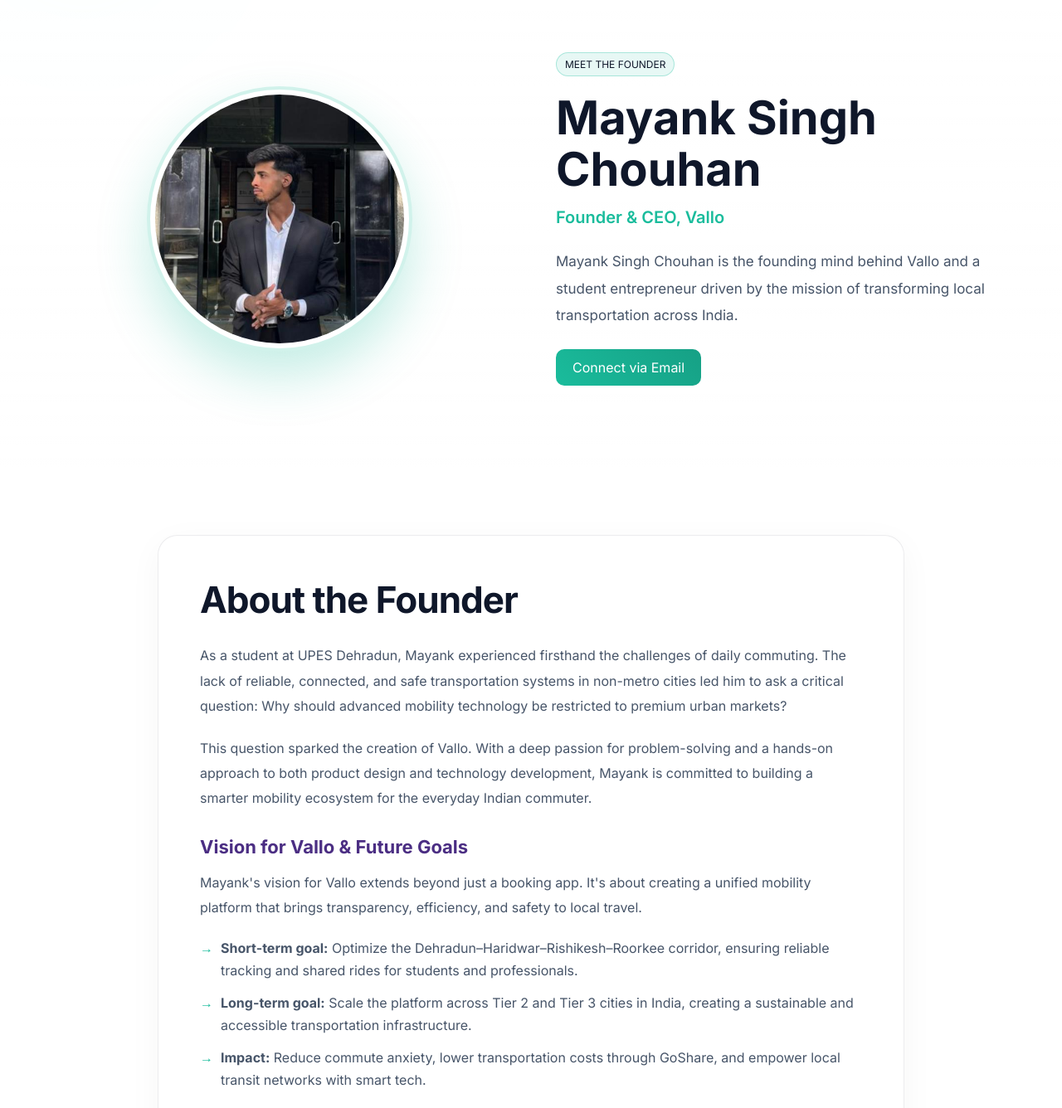
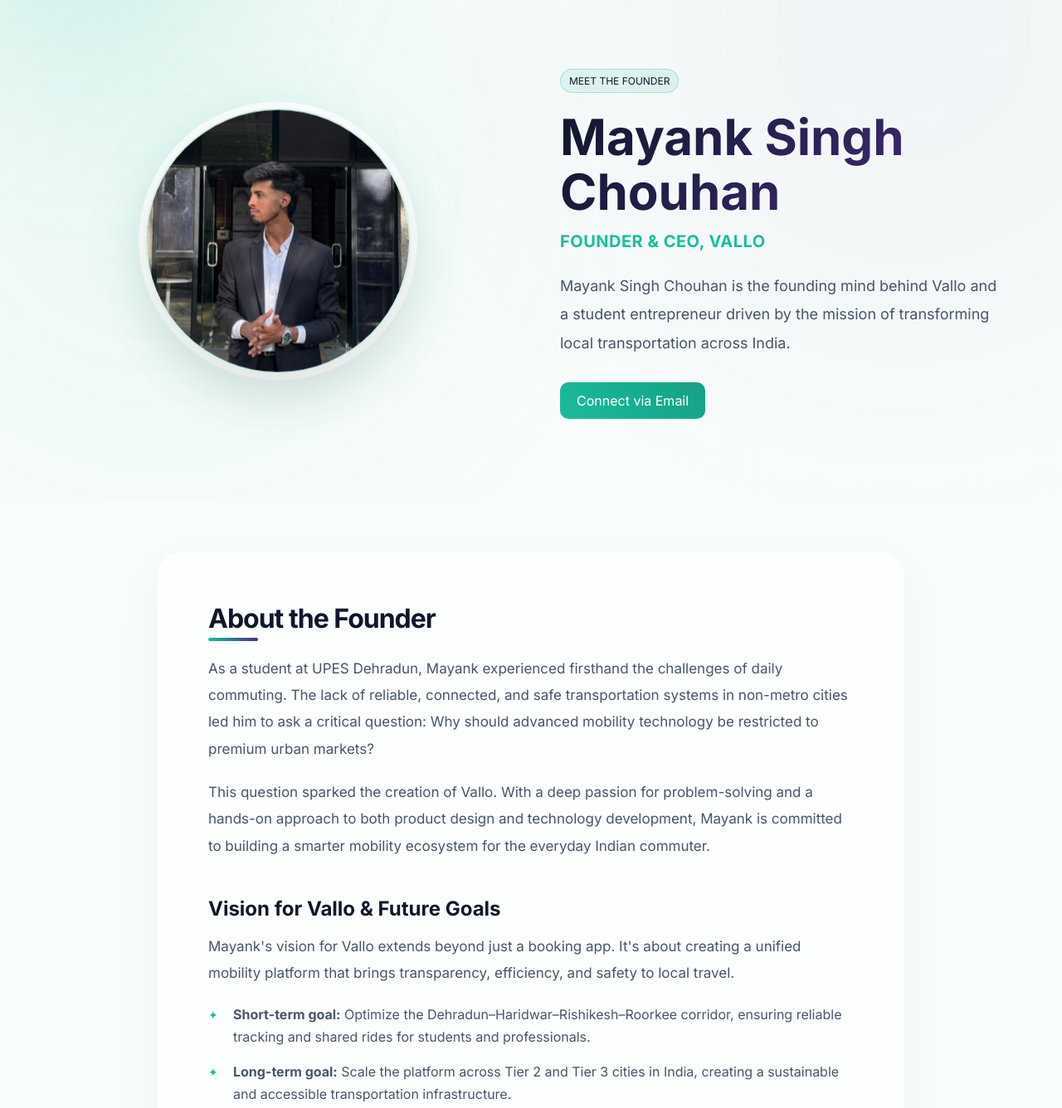
Before and after one commit to MayankSinghChouhann/vallo-website-, a website: page mayank-singh-chouhan.html in a window 1280 px wide. Shown: the part 200-1536 px from the top of the page at 83% size. Drawn offline with Linux system fonts and the light colour scheme; files whose address does not match are found by name.

Commit message:
Enhance mobile layout, team cards, and founder page

```diff
--- a/mayank-singh-chouhan.html
+++ b/mayank-singh-chouhan.html
@@ -18,37 +18,94 @@
 
 <style>
 /* FOUNDER PAGE SPECIFIC STYLES */
+body {
+  background: #f8fcfb; /* Slightly teal-tinted background */
+}
+
+/* Add an animated subtle gradient mesh background */
+.founder-page-bg {
+  position: fixed;
+  top: 0;
+  left: 0;
+  width: 100vw;
+  height: 100vh;
+  z-index: -2;
+  background: radial-gradient(circle at 15% 50%, rgba(26,188,156,0.06), transparent 50%),
+              radial-gradient(circle at 85% 30%, rgba(75,46,131,0.04), transparent 50%);
+}
+
 .founder-hero {
-  padding: 140px 0 100px;
-  background: linear-gradient(to bottom, rgba(255,255,255,0.9), rgba(255,255,255,1));
+  padding: 160px 0 100px;
+  position: relative;
+  overflow: hidden;
 }
 
 .founder-grid {
   display: grid;
   grid-template-columns: 1fr 1fr;
-  gap: 60px;
+  gap: 70px;
   align-items: center;
 }
 
+.founder-info {
+  animation: slideUpFade 0.8s ease forwards;
+}
+
+@keyframes slideUpFade {
+  from { opacity: 0; transform: translateY(30px); }
+  to { opacity: 1; transform: translateY(0); }
+}
+
 .founder-info h1 {
-  font-size: 56px;
+  font-size: 60px;
   line-height: 1.1;
   margin-bottom: 15px;
   color: #0f172a;
+  background: linear-gradient(135deg, #0f172a 0%, #4B2E83 100%);
+  -webkit-background-clip: text;
+  -webkit-text-fill-color: transparent;
 }
 
 .founder-info .role {
   font-size: 20px;
   color: #1ABC9C;
-  font-weight: 600;
+  font-weight: 700;
   margin-bottom: 25px;
+  letter-spacing: 0.5px;
+  text-transform: uppercase;
 }
 
 .founder-info p {
-  font-size: 17px;
+  font-size: 18px;
   line-height: 1.9;
   color: #475569;
-  margin-bottom: 25px;
+  margin-bottom: 30px;
+}
+
+/* AVATAR FLOATING & GLOW */
+.avatar-container {
+  position: relative;
+  display: inline-block;
+}
+
+.avatar-container::before {
+  content: "";
+  position: absolute;
+  top: 50%;
+  left: 50%;
+  transform: translate(-50%, -50%);
+  width: 360px;
+  height: 360px;
+  border-radius: 50%;
+  background: radial-gradient(circle, rgba(26,188,156,0.3), transparent 70%);
+  filter: blur(40px);
+  z-index: -1;
+  animation: pulseGlow 4s ease-in-out infinite alternate;
+}
+
+@keyframes pulseGlow {
+  0% { opacity: 0.6; transform: translate(-50%, -50%) scale(0.9); }
+  100% { opacity: 1; transform: translate(-50%, -50%) scale(1.1); }
 }
 
 .founder-avatar-large {
@@ -56,19 +113,23 @@
   height: 320px;
   border-radius: 50%;
   object-fit: cover;
-  box-shadow: 0 30px 60px rgba(26,188,156,0.25);
+  box-shadow: 0 30px 60px rgba(0,0,0,0.1), 0 0 0 8px rgba(255,255,255,0.8);
   margin: auto;
   display: block;
   background: #ffffff;
-  padding: 6px;
-  border: 4px solid rgba(26,188,156,0.2);
-  transition: transform 0.4s ease, box-shadow 0.4s ease, border-color 0.4s ease;
+  border: 2px solid rgba(26,188,156,0.2);
+  transition: transform 0.6s cubic-bezier(0.25, 0.46, 0.45, 0.94), box-shadow 0.6s ease;
+  animation: floatAvatar 6s ease-in-out infinite;
+}
+
+@keyframes floatAvatar {
+  0%, 100% { transform: translateY(0px); }
+  50% { transform: translateY(-15px); }
 }
 
 .founder-avatar-large:hover {
-  transform: scale(1.03);
-  border-color: #1ABC9C;
-  box-shadow: 0 35px 70px rgba(26,188,156,0.35);
+  transform: translateY(-20px) scale(1.05);
+  box-shadow: 0 40px 80px rgba(26,188,156,0.3), 0 0 0 12px rgba(255,255,255,0.9);
 }
 
 .connect-buttons {
@@ -76,70 +137,118 @@
   gap: 15px;
 }
 
+/* GLASSMORPHISM CARD */
 .content-section {
-  padding: 80px 0;
+  padding: 60px 0 120px;
 }
 
 .content-card {
   max-width: 900px;
   margin: 0 auto 50px;
-  background: #ffffff;
-  border-radius: 24px;
-  padding: 50px;
-  border: 1px solid rgba(15,23,42,0.08);
-  box-shadow: 0 10px 40px rgba(0,0,0,0.04);
+  background: rgba(255, 255, 255, 0.7);
+  backdrop-filter: blur(20px);
+  -webkit-backdrop-filter: blur(20px);
+  border-radius: 30px;
+  padding: 60px;
+  border: 1px solid rgba(255, 255, 255, 0.8);
+  box-shadow: 0 20px 60px rgba(0,0,0,0.04), inset 0 0 0 1px rgba(255,255,255,0.5);
+  transition: transform 0.4s ease;
+}
+
+.content-card:hover {
+  transform: translateY(-5px);
 }
 
 .content-card h2 {
   text-align: left;
   margin-bottom: 25px;
   color: #0f172a;
+  font-size: 32px;
+  position: relative;
+  display: inline-block;
+}
+
+.content-card h2::after {
+  content: "";
+  position: absolute;
+  left: 0;
+  bottom: -8px;
+  width: 60px;
+  height: 4px;
+  background: linear-gradient(90deg, #1ABC9C, #4B2E83);
+  border-radius: 2px;
 }
 
 .content-card h3 {
-  color: #4B2E83;
-  margin-top: 30px;
+  color: #0f172a;
+  margin-top: 45px;
   margin-bottom: 15px;
-  font-size: 22px;
+  font-size: 24px;
+  font-weight: 700;
 }
 
 .content-card p {
   line-height: 1.9;
   margin-bottom: 20px;
   color: #475569;
-  font-size: 16px;
+  font-size: 17px;
 }
 
 .content-card ul {
   list-style: none;
   padding: 0;
-  margin-bottom: 20px;
+  margin-bottom: 30px;
 }
 
 .content-card ul li {
   position: relative;
-  padding-left: 25px;
-  margin-bottom: 12px;
+  padding-left: 30px;
+  margin-bottom: 15px;
   color: #475569;
   line-height: 1.7;
+  font-size: 16px;
 }
 
 .content-card ul li::before {
-  content: "→";
+  content: "✦";
   position: absolute;
   left: 0;
+  top: 2px;
   color: #1ABC9C;
-  font-weight: bold;
+  font-size: 14px;
+}
+
+.content-card em {
+  display: block;
+  font-size: 20px;
+  color: #4B2E83;
+  font-weight: 600;
+  text-align: center;
+  margin-top: 50px;
+  padding: 30px;
+  background: linear-gradient(to right, rgba(26,188,156,0.05), rgba(75,46,131,0.05));
+  border-radius: 16px;
+  border-left: 4px solid #1ABC9C;
 }
 
 @media(max-width: 900px){
   .founder-grid {
     grid-template-columns: 1fr;
     text-align: center;
+    gap: 40px;
   }
 
   .founder-info h1 {
     font-size: 42px;
+  }
+
+  .content-card h2::after {
+    left: 50%;
+    transform: translateX(-50%);
+  }
+  .content-card h2 {
+    text-align: center;
+    display: block;
   }
 
   .connect-buttons {
@@ -147,7 +256,13 @@
   }
 
   .content-card {
-    padding: 30px;
+    padding: 30px 20px;
+    border-radius: 20px;
+  }
+
+  .founder-avatar-large {
+    width: 260px;
+    height: 260px;
   }
 }
 </style>
@@ -155,6 +270,7 @@
 
 <body>
 
+<div class="founder-page-bg"></div>
 <div class="bg-glow"></div>
 
 <!-- NAVBAR -->
@@ -186,7 +302,7 @@
 <!-- HERO -->
 <section class="founder-hero">
   <div class="container founder-grid">
-    <div>
+    <div class="avatar-container">
       <img class="founder-avatar-large" src="images/Mayank.png" alt="Mayank Singh Chouhan">
     </div>
 
--- a/style.css
+++ b/style.css
@@ -1292,19 +1292,40 @@
   -webkit-mask: linear-gradient(#fff 0 0) padding-box, linear-gradient(#fff 0 0);
   -webkit-mask-composite: xor;
   mask-composite: exclude;
-  animation: ringRotate 4s linear infinite;
-  opacity: 0;
-  transition: opacity 0.3s ease;
+  animation: ringRotate 6s linear infinite;
+  opacity: 0.4;
+  transition: opacity 0.4s ease, transform 0.4s cubic-bezier(0.25, 0.46, 0.45, 0.94);
 }
 
 .team-card:hover .avatar-ring {
   opacity: 1;
+  transform: scale(1.08);
 }
 
 @keyframes ringRotate {
   0% { transform: rotate(0deg); }
   100% { transform: rotate(360deg); }
 }
+
+/* CRAZY PROFESSIONAL SHINE EFFECT */
+.team-card::before {
+  content: "";
+  position: absolute;
+  top: 0;
+  left: -100%;
+  width: 50%;
+  height: 100%;
+  background: linear-gradient(to right, rgba(255,255,255,0) 0%, rgba(255,255,255,0.4) 50%, rgba(255,255,255,0) 100%);
+  transform: skewX(-25deg);
+  transition: 0.7s cubic-bezier(0.25, 0.46, 0.45, 0.94);
+  z-index: 1;
+  pointer-events: none;
+}
+
+.team-card:hover::before {
+  left: 150%;
+}
+
 
 /* AVATAR */
 .avatar {
@@ -1447,8 +1468,8 @@
   }
 
   .nav-cta .btn {
-    padding: 8px 14px;
-    font-size: 12px;
+    padding: 6px 10px;
+    font-size: 11px;
   }
 
   .nav-cta .badge {
@@ -1457,15 +1478,16 @@
 
   /* LOGO MOBILE - centered */
   .full-logo {
-    width: 110px;
+    width: 100px;
     position: absolute;
     left: 50%;
-    transform: translateX(-50%);
+    top: 50%;
+    transform: translate(-50%, -50%);
   }
 
   .nav {
     position: relative;
-    min-height: 50px;
+    min-height: 60px;
   }
 
   .hamburger {
```
